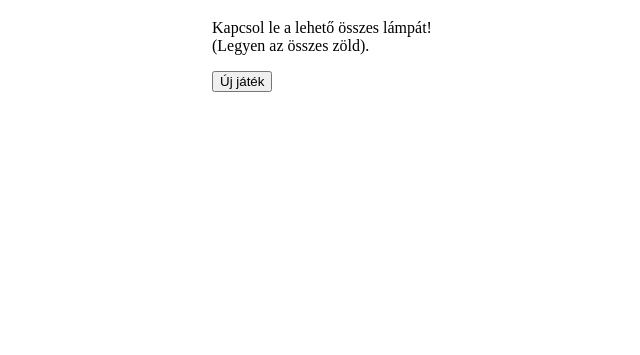
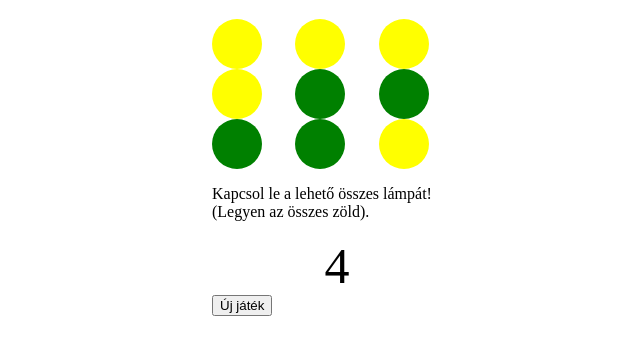
Before and after one commit to SasGyula/LightOn, a plain HTML site: page index.html in a window 1280 px wide. Shown: the part 61-416 px from the top of the page, without its empty margins (303-943 px from the left). Drawn offline with nearby package versions, Linux system fonts and the light colour scheme.

Commit message:
elemek elérése

```diff
--- a/fuggvenyek.js
+++ b/fuggvenyek.js
@@ -5,19 +5,23 @@ export function listaGeneral(n){
     }
     return gombok
 }
-
 export function jatekter(lista){
     let txt = "<div>"
     for(let i = 0; i<lista.length; i++){
-        txt += `<div class="gombok${lista[i]}"></div>`
+        txt += `<div id="${i}" class="gombok${lista[i]}"></div>`
     }
     txt += "</div>"
     return txt
 }
-export function kapcsolok(lista){
-    for (let index = 0; index < lista.length; index++) {
-        lista[index].addEventListener("click",function (event) {
-            lista.src=event.target.src;
-        });
+export function hanyDarab(lista){
+    let db = 0;
+    for(let i = 0; i<lista.length; i++){
+        if (lista[i] > 0){
+            db += 1
+        }
     }
+    return db
 }
+export function kapcsolok(event){
+    console.log(event.target.id)
+}
--- a/index.html
+++ b/index.html
@@ -24,7 +24,7 @@
 
         </div>
 
-        <div>
+        <div class="">
             <button class="ujJatek">Új játék</button>
         </div>
     </main>
--- a/index.js
+++ b/index.js
@@ -7,6 +7,9 @@ const UJJATEK = $(".ujJatek")
 UJJATEK.on("click", function(){
     location.reload()
 })
-console.log(GOMBOK.length)
+console.log(GOMBOK)
 const PONTOK = $(".pontok")
-PONTOK.html(hanyDarab(GOMBOK))
+PONTOK.html("<p class='pontok'>" + hanyDarab(GOMBOK) + "</p>")
+for(let i = 0; i<JATEKTER.length;i++){
+    JATEKTER[i].addEventListener("click", kapcsolok)
+}
--- a/stilus.css
+++ b/stilus.css
@@ -20,3 +20,8 @@ body{
     width: 50px;
     height: 50px;
 }
+.pontok{
+    margin: auto;
+    font-size: 50px;
+    text-align: center;
+}
```
